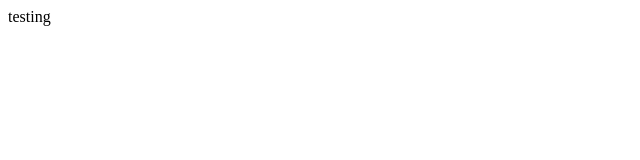
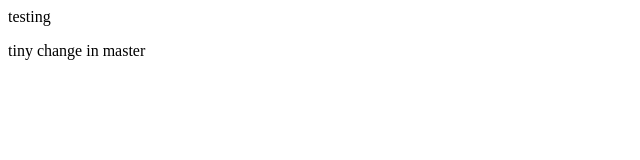
Before and after one commit to dvckyy/gittest, a plain HTML site: page index.html in a window 1280 px wide. Shown: the whole page, without its empty margins (0-640 px from the left). Drawn offline with Linux system fonts and the light colour scheme.

Commit message:
tiny change in master

```diff
--- a/index.html
+++ b/index.html
@@ -4,5 +4,6 @@
     </head>
     <body>
         <p>testing</p>
+        <p>tiny change in master</p>
     </body>
 </html>
```
